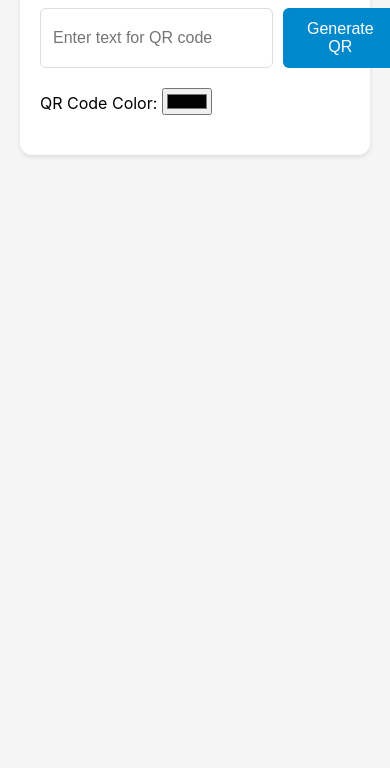
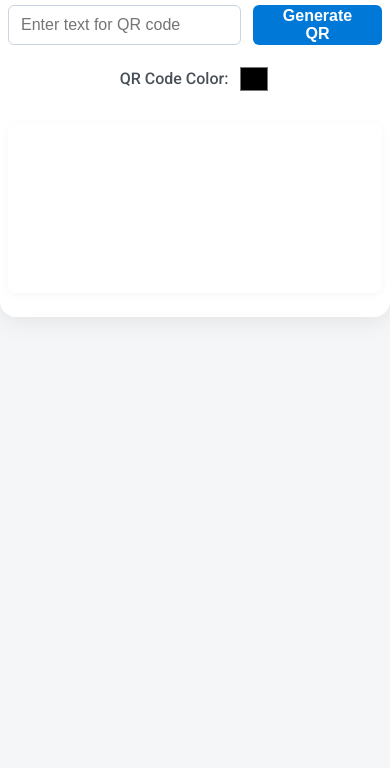
Before and after one commit to Zaykus/tg-qrcode-bot, a plain HTML site: page index.html in a window 390 px wide. Shown: the part 116-884 px from the top of the page. Before the commit the page ends 844 px from the top, so only its background shows below. Drawn offline with Linux system fonts and the light colour scheme.

Commit message:
Update index.html
1.QR code is now generated and shown when you click "Generate  QR" or press Enter.
2. User can pick QR color; UI is clean, modern, and responsive.
3. Error messages are shown if input is empty or generation fails.

```diff
--- a/index.html
+++ b/index.html
@@ -1,25 +1,161 @@
 <!DOCTYPE html>
 <html lang="en">
 <head>
-    <meta charset="UTF-8">
-    <meta name="viewport" content="width=device-width, initial-scale=1.0">
-    <title>QR Code Generator Mini App</title>
-    <link rel="stylesheet" href="style.css">
-    <script src="https://cdn.jsdelivr.net/npm/qrcode/build/qrcode.min.js"></script>
+  <meta charset="UTF-8">
+  <title>QR Code Generator</title>
+  <meta name="viewport" content="width=device-width, initial-scale=1.0">
+  <!-- Google Fonts for modern typography -->
+  <link href="https://fonts.googleapis.com/css2?family=Roboto:wght@500;700&display=swap" rel="stylesheet">
+  <!-- qrcode.js library -->
+  <script src="https://cdn.jsdelivr.net/npm/qrcode@1.5.3/build/qrcode.min.js"></script>
+  <style>
+    body {
+      background: #f4f6f8;
+      font-family: 'Roboto', Arial, sans-serif;
+      margin: 0;
+      padding: 0;
+      min-height: 100vh;
+    }
+    .container {
+      max-width: 400px;
+      margin: 40px auto;
+      background: #fff;
+      border-radius: 16px;
+      box-shadow: 0 4px 24px rgba(0,0,0,0.08);
+      padding: 32px 24px 40px 24px;
+      text-align: center;
+    }
+    h2 {
+      font-weight: 700;
+      margin-bottom: 24px;
+      color: #1a202c;
+      letter-spacing: 1px;
+    }
+    .input-row {
+      display: flex;
+      gap: 12px;
+      margin-bottom: 18px;
+    }
+    .input-row input[type="text"] {
+      flex: 1;
+      padding: 10px 12px;
+      border-radius: 6px;
+      border: 1px solid #cbd5e1;
+      font-size: 1rem;
+      outline: none;
+      transition: border 0.2s;
+    }
+    .input-row input[type="text"]:focus {
+      border: 1.5px solid #3182ce;
+    }
+    .input-row button {
+      background: #0078d7;
+      color: #fff;
+      border: none;
+      border-radius: 6px;
+      padding: 0 18px;
+      font-size: 1rem;
+      font-weight: 600;
+      cursor: pointer;
+      transition: background 0.2s;
+    }
+    .input-row button:hover {
+      background: #005fa3;
+    }
+    .color-picker-row {
+      margin-bottom: 16px;
+      display: flex;
+      align-items: center;
+      justify-content: center;
+      gap: 10px;
+    }
+    .color-picker-row label {
+      font-size: 1rem;
+      color: #495057;
+    }
+    .color-picker-row input[type="color"] {
+      width: 32px;
+      height: 32px;
+      border: none;
+      background: none;
+      cursor: pointer;
+      padding: 0;
+    }
+    #qrcode {
+      margin: 28px auto 0;
+      background: #fff;
+      border-radius: 8px;
+      min-height: 170px;
+      display: flex;
+      align-items: center;
+      justify-content: center;
+      box-shadow: 0 2px 8px rgba(0,0,0,0.04);
+    }
+    @media (max-width: 500px) {
+      .container {
+        max-width: 98vw;
+        padding: 18px 8px 24px;
+      }
+      h2 {
+        font-size: 1.2rem;
+      }
+    }
+  </style>
 </head>
 <body>
-    <div class="container">
-        <h1>QR Code Generator</h1>
-        <div class="input-group">
-            <input id="text" type="text" placeholder="Enter text for QR code">
-            <button onclick="generateQR()">Generate QR</button>
-        </div>
-        <div class="color-picker">
-            <label for="qr-color">QR Code Color:</label>
-            <input type="color" id="qr-color" value="#000000">
-        </div>
-        <div id="qrcode" class="qr-container"></div>
+  <div class="container">
+    <h2>QR Code Generator</h2>
+    <div class="input-row">
+      <input id="text" type="text" placeholder="Enter text for QR code" />
+      <button id="generateBtn">Generate QR</button>
     </div>
-    <script src="script.js"></script>
+    <div class="color-picker-row">
+      <label for="color">QR Code Color:</label>
+      <input type="color" id="color" value="#000000" />
+    </div>
+    <div id="qrcode"></div>
+  </div>
+
+  <script>
+    const textInput = document.getElementById('text');
+    const colorInput = document.getElementById('color');
+    const generateBtn = document.getElementById('generateBtn');
+    const qrDiv = document.getElementById('qrcode');
+
+    function generateQR() {
+      const text = textInput.value.trim();
+      const color = colorInput.value;
+      qrDiv.innerHTML = '';
+      if (!text) {
+        qrDiv.innerHTML = "<span style='color:#b91c1c;font-weight:500'>Please enter text to generate QR code.</span>";
+        return;
+      }
+      // Generate the QR code as canvas
+      QRCode.toCanvas(
+        text,
+        {
+          color: { dark: color, light: '#fff' },
+          width: 180,
+          margin: 2
+        },
+        function (error, canvas) {
+          if (error) {
+            qrDiv.innerHTML = "<span style='color:red'>Failed to generate QR code.</span>";
+            return;
+          }
+          qrDiv.appendChild(canvas);
+        }
+      );
+    }
+
+    generateBtn.addEventListener('click', generateQR);
+    textInput.addEventListener('keypress', function(e) {
+      if (e.key === 'Enter') generateQR();
+    });
+    colorInput.addEventListener('input', generateQR);
+
+    // Optionally, generate a default QR code on page load
+    // generateQR();
+  </script>
 </body>
 </html>
```
